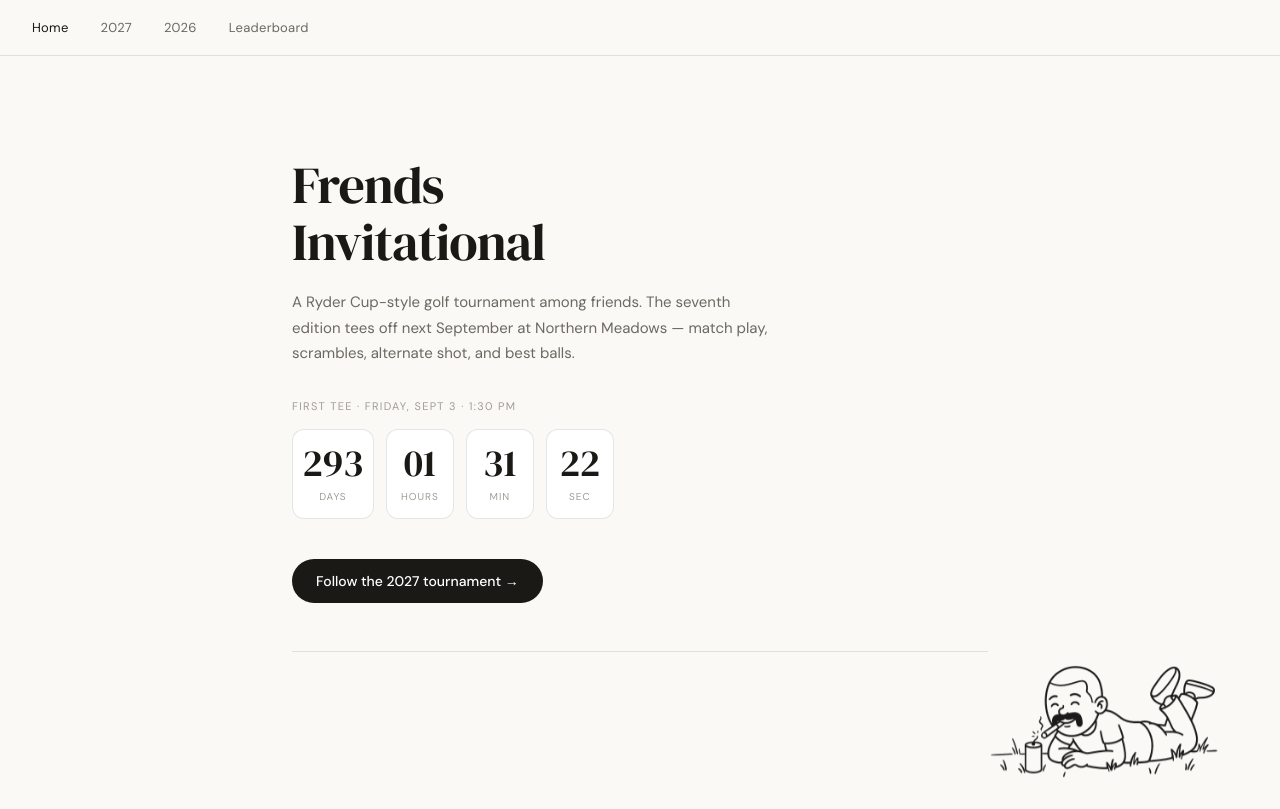
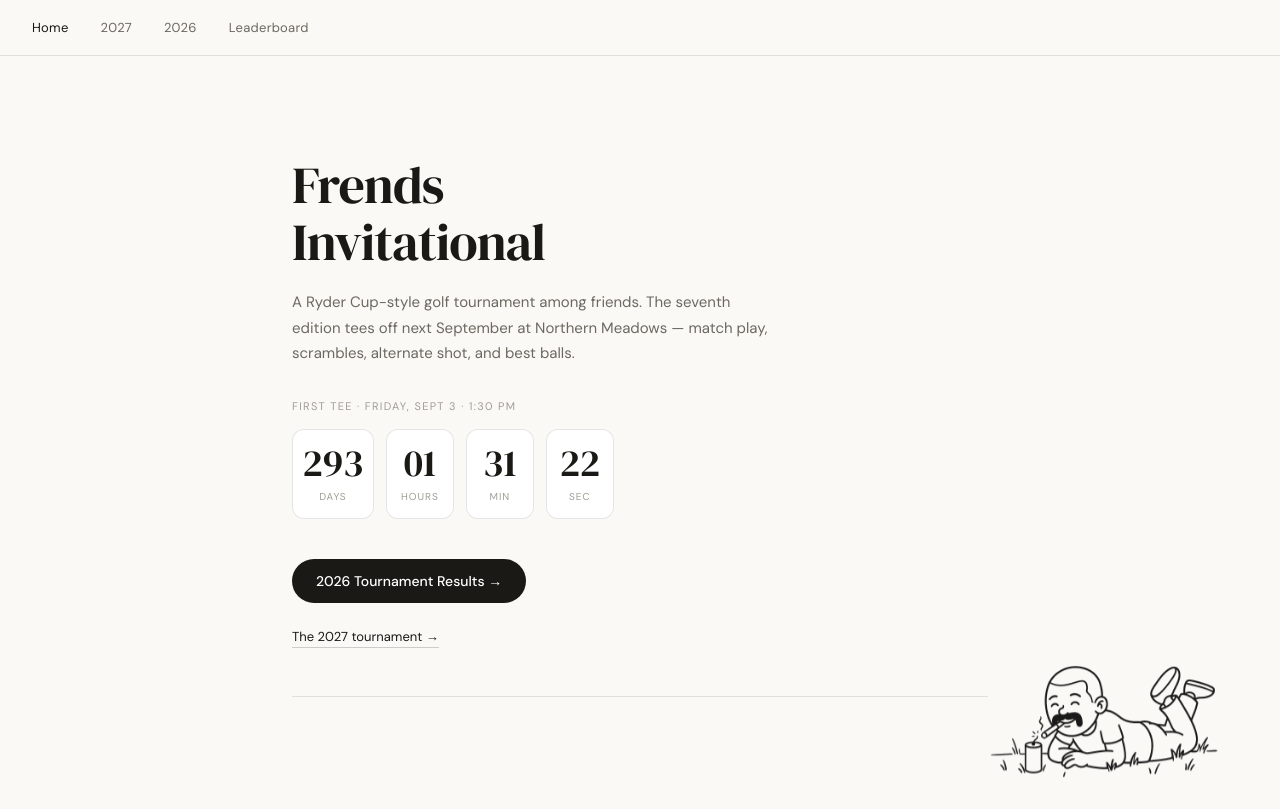
Before and after one commit to PattyStump/frends-invitational, a plain HTML site: page index.html in a window 1280 px wide. Drawn offline with Linux system fonts and the light colour scheme.

Commit message:
Home page leads with the 2026 results, links on to 2027 (#67)
The main call to action goes back to 2026 and now reads "2026
Tournament Results". A secondary text link below it leads to the 2027
page, which also stays in the nav.

The countdown is left pointing at the 2027 first tee, so the finished
tournament is the headline while the next one is still the thing being
counted down to.

Checked in Chromium: no page errors, the button resolves to 2026.html,
the secondary link to 2027.html, and the countdown still runs.


Claude-Session: https://claude.ai/code/session_01KfpLmeKaa9STdTQ64VVBsY

Co-authored-by: Claude <noreply@anthropic.com>

```diff
--- a/index.html
+++ b/index.html
@@ -97,7 +97,10 @@
         <div class="cd-unit"><span class="cd-num" id="cd-secs">--</span><span class="cd-unit-label">Sec</span></div>
       </div>
     </div>
-    <a class="home-cta" href="2027.html">Follow the 2027 tournament →</a>
+    <a class="home-cta" href="2026.html">2026 Tournament Results →</a>
+    <div class="home-links" style="margin-top: 1.6rem">
+      <a class="home-link" href="2027.html">The 2027 tournament →</a>
+    </div>
   </div>
 </main>
 
```
